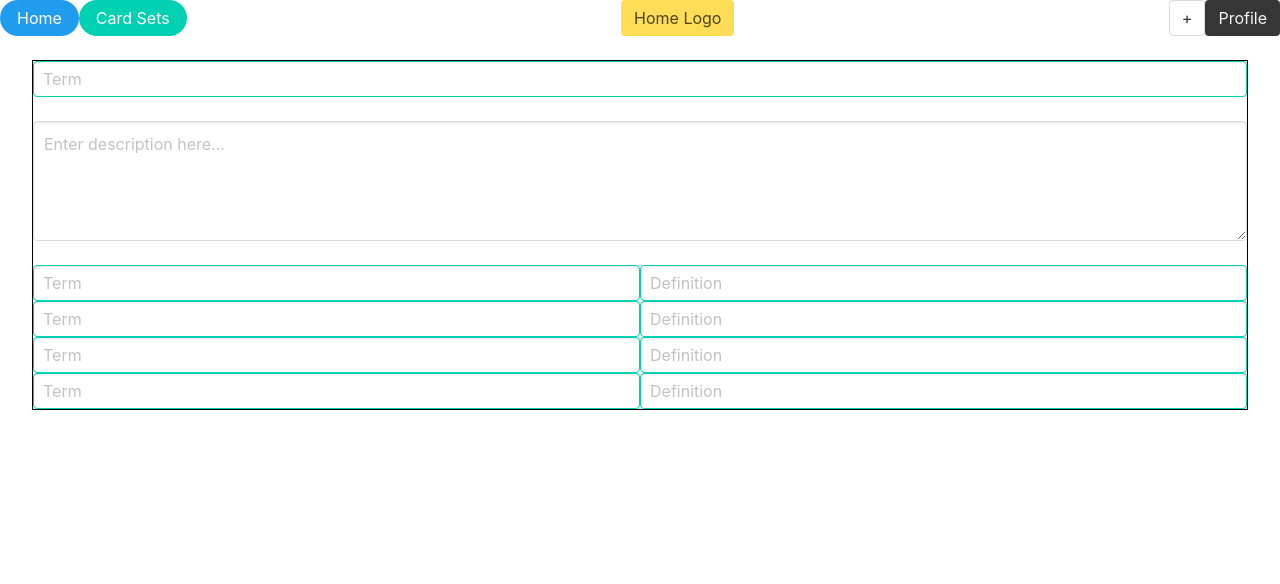
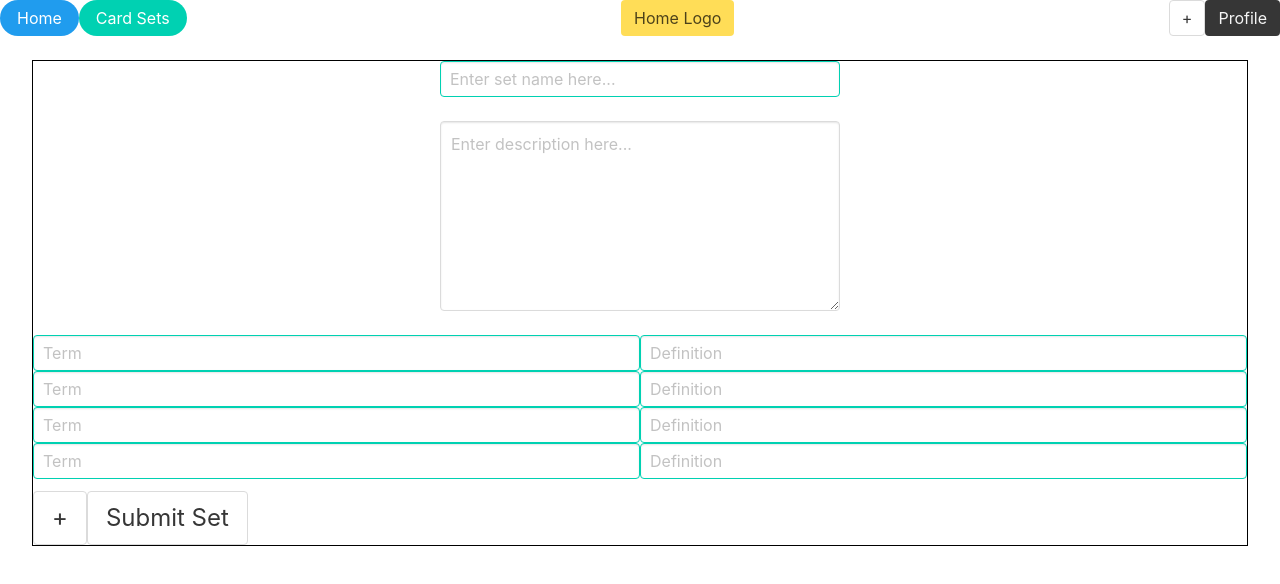
Before and after one commit to m1771vw/StudyBuddies, a React (Create React App) app: page / in a window 1280 px wide. Shown: the top 584 px of the page. Built offline with nearby package versions, Linux system fonts and the light colour scheme.

Commit message:
CreatView outline/frame finished. Adding css styling.

```diff
--- a/src/App.css
+++ b/src/App.css
@@ -39,3 +39,15 @@
 
 
 /*Create View css */
+.set-name-field{
+  width: 400px;
+}
+
+.text-area-level{
+  width: 400px ;
+  margin: auto;
+}
+
+#createbutton1{
+  width: 50px;
+}
--- a/src/components/CreateView.js
+++ b/src/components/CreateView.js
@@ -3,37 +3,41 @@ import React, { Component } from 'react';
 
 class CreateView extends Component {
 
+createRow = () =>{
 
+}
 
     render() {
         return (
             <div>
                 <div className="level">
                     <div className="level-item has-text-centered">
-                    <input className="input is-primary" type="text" placeholder="Term" />
+                        <input className="input is-primary set-name-field" type="text" placeholder="Enter set name here..." />
 
                     </div>
                 </div>
 
-                <div className="level">
-                    <div className="level-item has-text-centered">
-                    <textarea class="textarea" placeholder="Enter description here..."></textarea>
-                    </div>
+                <div className="level text-area-level">
+                        <textarea class="textarea" placeholder="Enter description here..." rows="7"></textarea>
                 </div>
 
                 <div className="field level">
-                    <div className="term div">
+                    <div className="term-div">
                         <input className="input is-primary" type="text" placeholder="Term" />
                         <input className="input is-primary" type="text" placeholder="Term" />
                         <input className="input is-primary" type="text" placeholder="Term" />
                         <input className="input is-primary" type="text" placeholder="Term" />
                     </div>
-                    <div className ="definition-div">
+                    <div className="definition-div">
                         <input className="input is-primary" type="text" placeholder="Definition" />
                         <input className="input is-primary" type="text" placeholder="Definition" />
                         <input className="input is-primary" type="text" placeholder="Definition" />
                         <input className="input is-primary" type="text" placeholder="Definition" />
                     </div>
+                </div>
+                <div className="level" id="createbutton1">
+                <button className="button is-large level-item">+</button>
+                <button className="button is-large level-item">Submit Set</button>
                 </div>
 
 
```
